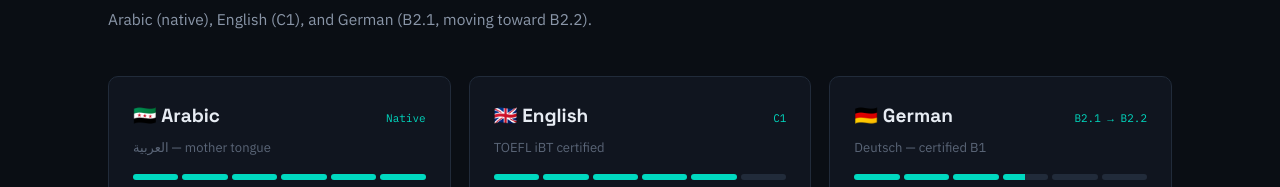
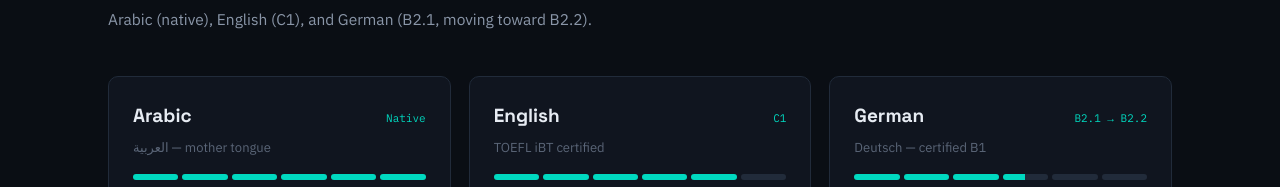
Before and after one commit to Ghifar-Khder/portfolio, a plain HTML site: page index.html in a window 1280 px wide. Shown: the part 1386-1573 px from the top of the page. Drawn offline with Linux system fonts and the light colour scheme.

Commit message:
Remove flag emojis from language headings

```diff
--- a/index.html
+++ b/index.html
@@ -761,21 +761,21 @@ body.modal-open{ overflow:hidden; }
     <p class="section-sub reveal">Arabic (native), English (C1), and German (B2.1, moving toward B2.2).</p>
     <div class="lang-grid">
       <div class="lang-card reveal">
-        <div class="lang-top"><h4>🇸🇾 Arabic</h4><span class="lang-level">Native</span></div>
+        <div class="lang-top"><h4>Arabic</h4><span class="lang-level">Native</span></div>
         <div class="lang-native">العربية — mother tongue</div>
         <div class="cefr"><span class="on"></span><span class="on"></span><span class="on"></span><span class="on"></span><span class="on"></span><span class="on"></span></div>
         <div class="cefr-labels"><span>A1</span><span>A2</span><span>B1</span><span>B2</span><span>C1</span><span>C2</span></div>
         <p>Native fluency across everyday, academic, and professional contexts.</p>
       </div>
       <div class="lang-card reveal">
-        <div class="lang-top"><h4>🇬🇧 English</h4><span class="lang-level">C1</span></div>
+        <div class="lang-top"><h4>English</h4><span class="lang-level">C1</span></div>
         <div class="lang-native">TOEFL iBT certified</div>
         <div class="cefr"><span class="on"></span><span class="on"></span><span class="on"></span><span class="on"></span><span class="on"></span><span></span></div>
         <div class="cefr-labels"><span>A1</span><span>A2</span><span>B1</span><span>B2</span><span>C1</span><span>C2</span></div>
         <p>Advanced proficiency — comfortable with technical writing, coursework, and academic communication.</p>
       </div>
       <div class="lang-card reveal">
-        <div class="lang-top"><h4>🇩🇪 German</h4><span class="lang-level">B2.1 → B2.2</span></div>
+        <div class="lang-top"><h4>German</h4><span class="lang-level">B2.1 → B2.2</span></div>
         <div class="lang-native">Deutsch — certified B1</div>
         <div class="cefr"><span class="on"></span><span class="on"></span><span class="on"></span><span class="on half"></span><span></span><span></span></div>
         <div class="cefr-labels"><span>A1</span><span>A2</span><span>B1</span><span>B2</span><span>C1</span><span>C2</span></div>
```
